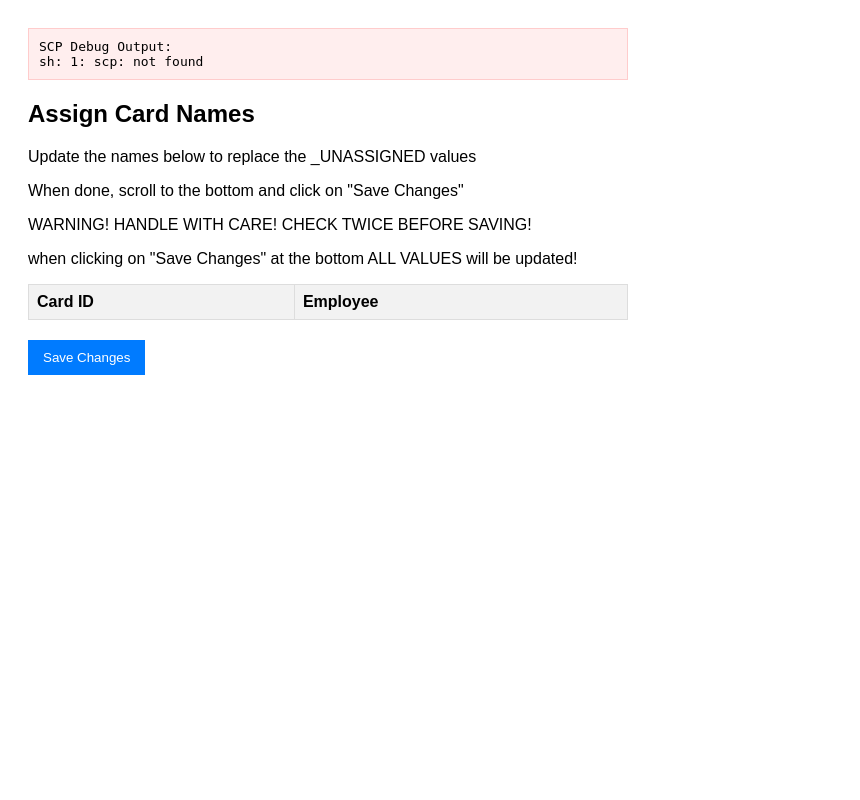
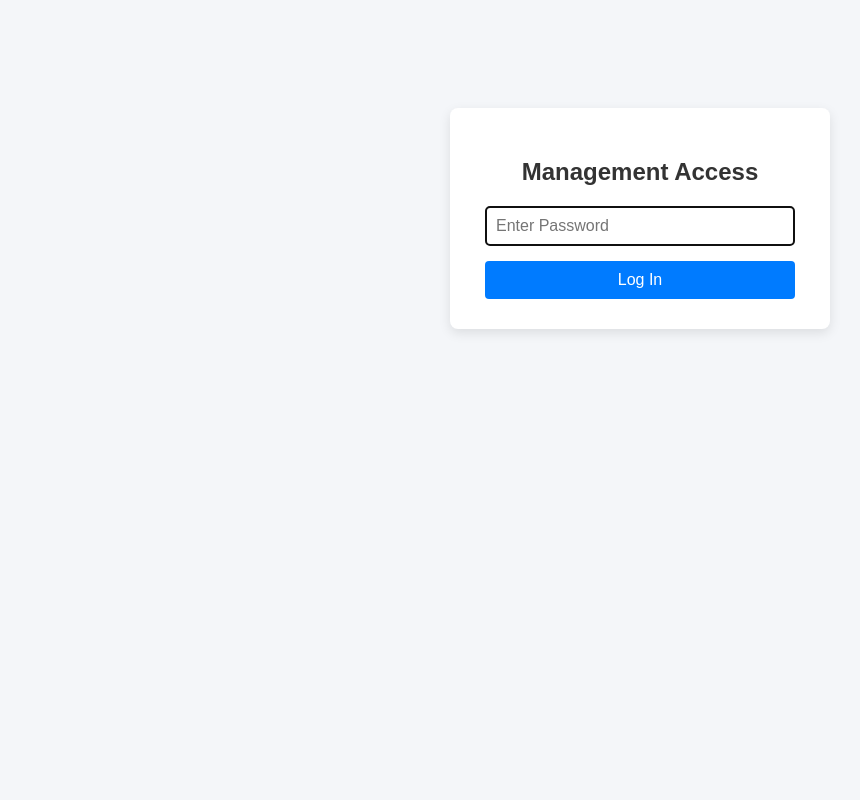
Before and after one commit to javier-betc/PiClock, a PHP site: page /staff_names.php in a window 1280 px wide. Shown: the whole page, without its empty margins (0-860 px from the left). Run offline with PHP 8.4, Linux system fonts and the light colour scheme; lists and menus that the app fills with data are empty.

Commit message:
Update staff_names.php
added password capabilities to this page

```diff
--- a/uvmwwwroot/staff_names.php
+++ b/uvmwwwroot/staff_names.php
@@ -1,4 +1,66 @@
 <?php
+// Start a secure session to remember the login state
+session_start();
+
+// 1. CHOOSE YOUR MANAGEMENT PASSWORD HERE:
+define('MANAGEMENT_PASSWORD', 'SuperSecurePassword123');
+
+// Handle Logout if someone appends ?logout=1 to the URL
+if (isset($_GET['logout'])) {
+    session_destroy();
+    header("Location: " . $_SERVER['PHP_SELF']);
+    exit;
+}
+
+// Handle Login Form Submission
+if ($_SERVER['REQUEST_METHOD'] === 'POST' && isset($_POST['login_password'])) {
+    if ($_POST['login_password'] === MANAGEMENT_PASSWORD) {
+        $_SESSION['authenticated'] = true;
+        header("Location: " . $_SERVER['PHP_SELF']); // Reload page to clean POST data
+        exit;
+    } else {
+        $login_error = "Incorrect password access denied.";
+    }
+}
+
+// If the user is not authenticated, show the login gate and STOP execution
+if (!isset($_SESSION['authenticated']) || $_SESSION['authenticated'] !== true) {
+    ?>
+    <!DOCTYPE html>
+    <html>
+    <head>
+        <title>Management Login</title>
+        <style>
+            body { font-family: Arial, sans-serif; background-color: #f4f6f9; padding-top: 100px; text-align: center; }
+            .login-box { max-width: 320px; margin: 0 auto; background: #fff; padding: 30px; border-radius: 8px; box-shadow: 0 4px 12px rgba(0,0,0,0.1); }
+            h2 { margin-bottom: 20px; color: #333; }
+            input[type="password"] { width: 90%; padding: 10px; margin-bottom: 15px; border: 1px solid #ccc; border-radius: 4px; font-size: 16px; }
+            button { width: 97%; padding: 10px; background-color: #007bff; color: white; border: none; border-radius: 4px; font-size: 16px; cursor: pointer; }
+            button:hover { background-color: #0056b3; }
+            .error { color: #dc3545; font-weight: bold; margin-bottom: 15px; font-size: 14px; }
+        </style>
+    </head>
+    <body>
+        <div class="login-box">
+            <h2>Management Access</h2>
+            <?php if (isset($login_error)): ?>
+                <div class="error"><?= htmlspecialchars($login_error) ?></div>
+            <?php endif; ?>
+            <form method="POST">
+                <input type="password" name="login_password" placeholder="Enter Password" required autofocus>
+                <button type="submit">Log In</button>
+            </form>
+        </div>
+    </body>
+    </html>
+    <?php
+    exit; // Crucial: Stops the server from processing anything below this line
+}
+
+// =========================================================================
+// --- YOUR ORIGINAL UNTOUCHED CODE BEGINS HERE ---
+// =========================================================================
+
 // Configuration you NEED TO CHANGE:
 $pi_ip = "192.168.X.X";
 $pi_user = "YOURPIUSER";
```
